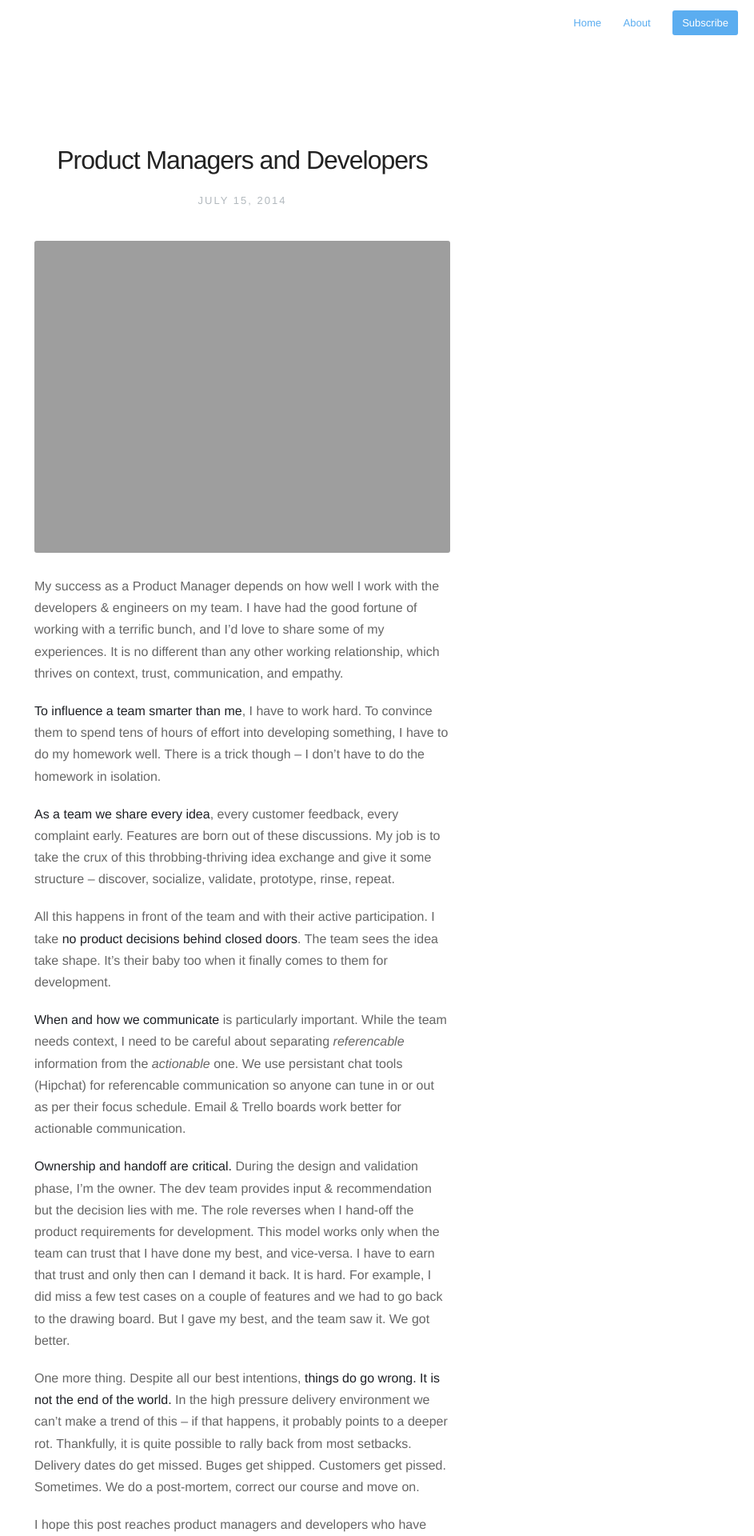
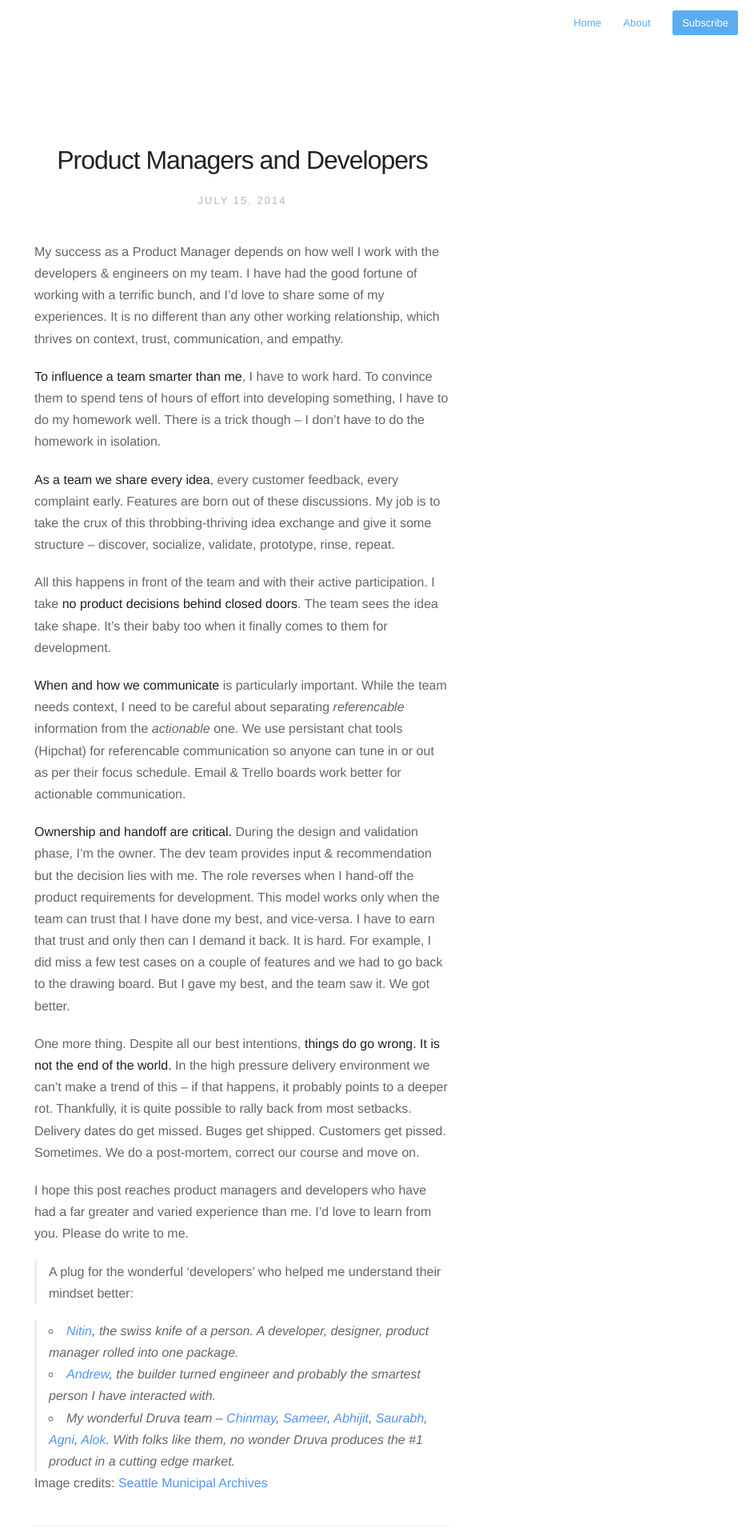
Before and after one commit to sumitsuman/sumitsuman.github.io, a Jekyll site: the page built from _posts/2014-07-15-product-managers-working-with-developers.md, in a window 1280 px wide. Shown: the top 1920 px of the page at 80% size, without its empty margins (337-1280 px from the left). Built offline with Jekyll 4.4.1, drawn with Linux system fonts in a browser that asks for light colours; nearby versions of some CDN libraries; Markdown is read by kramdown in place of the engine named in the settings.

Commit message:
v2 post fix
removed image reference

```diff
--- a/_posts/2014-07-15-product-managers-working-with-developers.md
+++ b/_posts/2014-07-15-product-managers-working-with-developers.md
@@ -5,9 +5,6 @@ title: Product Managers and Developers
 permalink: working-with-developers
 description: How to develop a great working relationship with your engineering team
 ---
-
-![.](http://sumitsuman.com/assets/working_with_engineers.jpg)
-
 
 My success as a Product Manager depends on how well I work with the developers & engineers on my team. I have had the good fortune of working with a terrific bunch, and I'd love to share some of my experiences. It is no different than any other working relationship, which thrives on context, trust, communication, and empathy.
 
```
